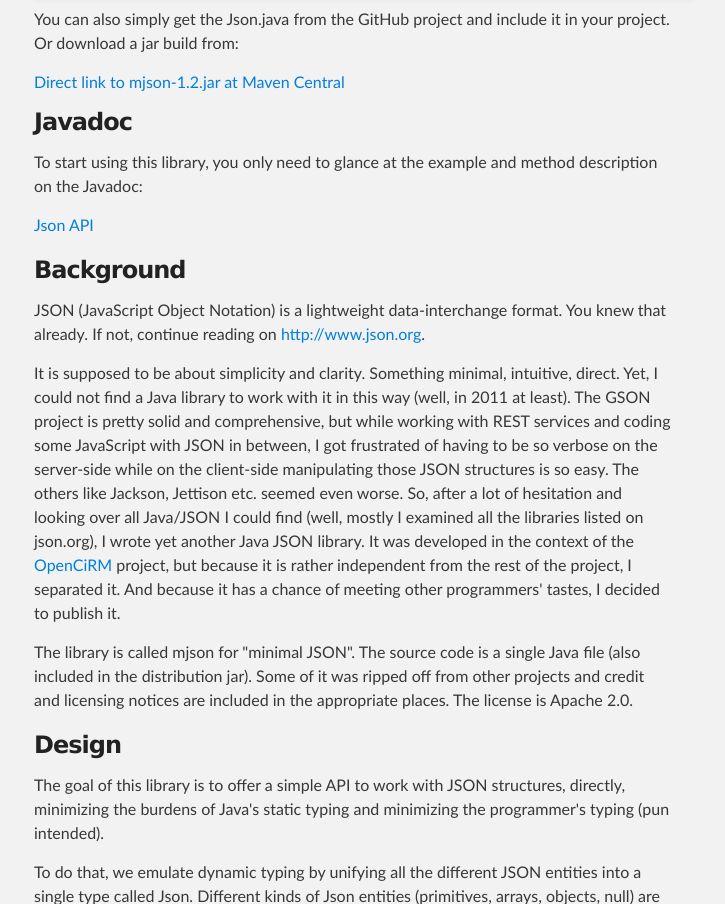
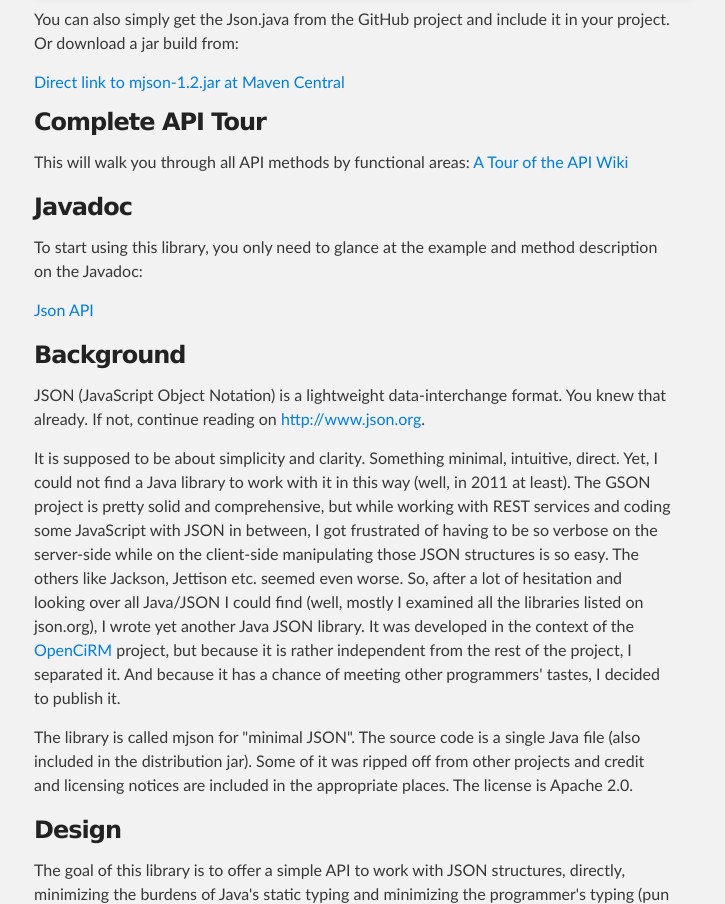
Before and after one commit to bolerio/mjson, a plain HTML site: page index.html in a window 1280 px wide. Shown: the part 1373-2277 px from the top of the page, without its empty margins (286-1011 px from the left). Drawn offline with Linux system fonts and the light colour scheme.

Commit message:
added api tour link

```diff
--- a/index.html
+++ b/index.html
@@ -82,6 +82,15 @@ It is in Maven central, so add this to your pom.xml if you are using Maven:
 <a href="http://repo1.maven.org/maven2/org/sharegov/mjson/1.2/mjson-1.2.jar">Direct link to mjson-1.2.jar at Maven Central</a>
 
 <h3>
+<a name="designer-templates" class="anchor" href="#designer-templates"><span class="octicon octicon-link"></span></a>
+Complete API Tour
+</h3>
+
+<p>This will walk you through all API methods by functional areas:
+<a href="https://github.com/bolerio/mjson/wiki/A-Tour-of-the-API">A Tour of the API Wiki</a>
+</p>
+
+<h3>
 <a name="designer-templates" class="anchor" href="#designer-templates"><span class="octicon octicon-link"></span></a>Javadoc</h3>
 
 <p>To start using this library, you only need to glance at the example and method description on the Javadoc:
```
